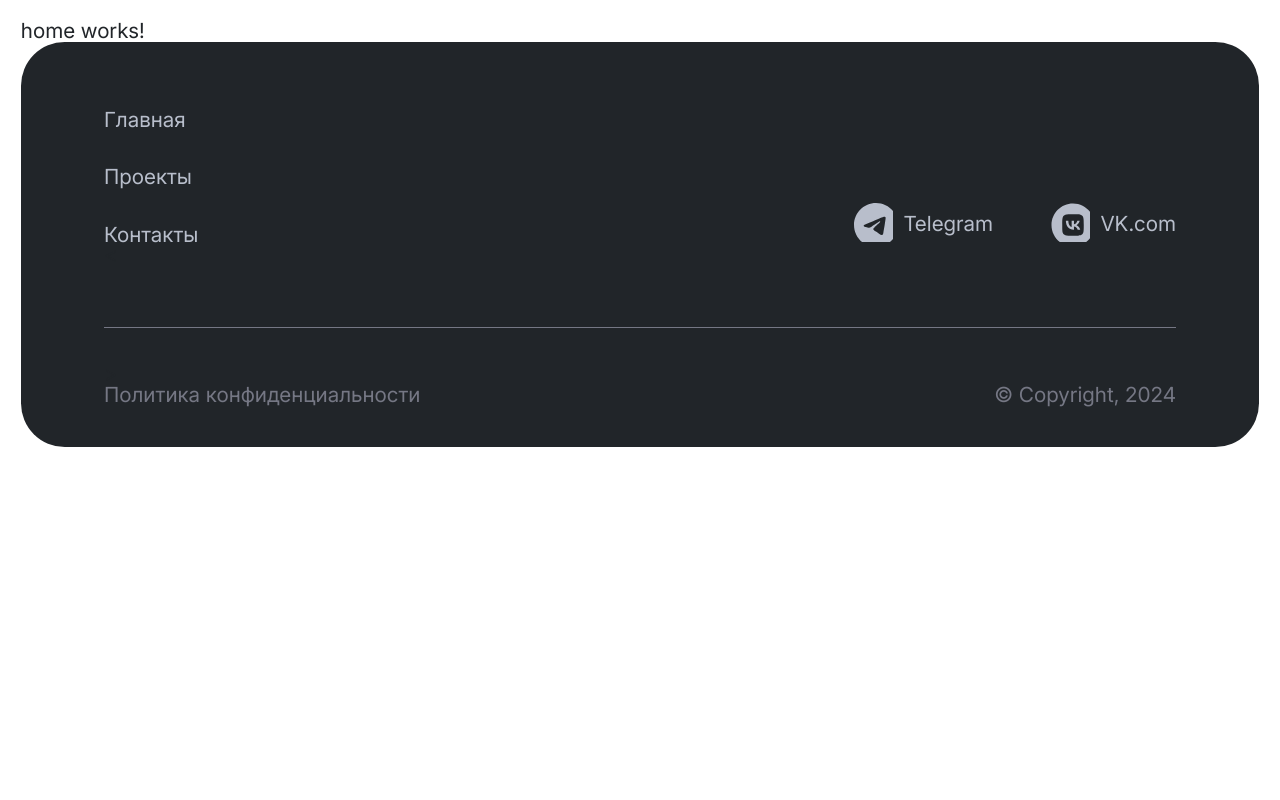
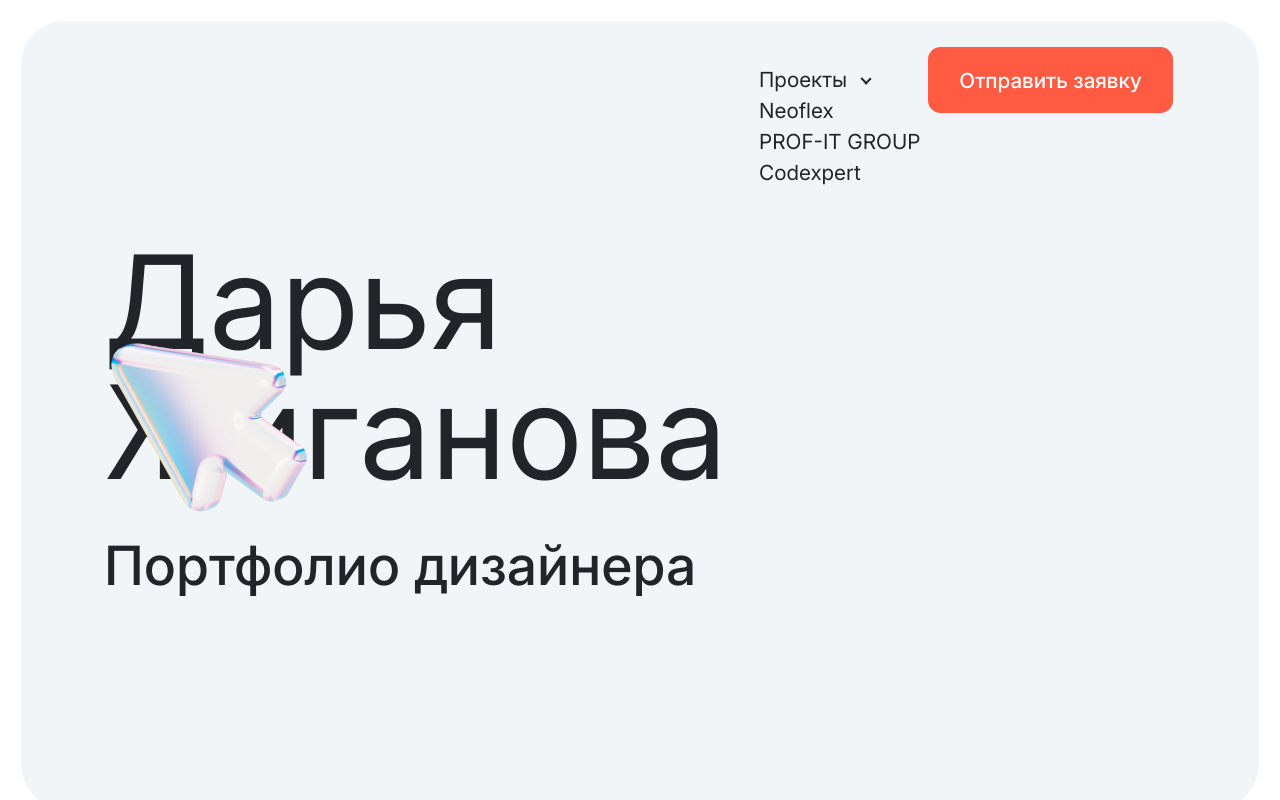
Before and after one commit to Zhiga-noff/dasha-portfolio, an Angular app: page / in a window 1280 px wide. Shown: the top 800 px of the page. Built offline with nearby package versions, Linux system fonts and the light colour scheme.

Commit message:
Сверстал главный блок первой страницы

```diff
--- a/src/app/app.component.html
+++ b/src/app/app.component.html
@@ -1,3 +1,3 @@
-<!--<z-header/>-->
+<z-header/>
 <router-outlet/>
 <z-footer/>
--- a/src/app/app.module.ts
+++ b/src/app/app.module.ts
@@ -6,6 +6,7 @@ import { SharedModule } from './shared/shared.module';
 import { ComponentsModule } from './shared/components/components.module';
 import { FormsModule, ReactiveFormsModule } from '@angular/forms';
 import { HomeComponent } from './pages/home/home.component';
+import { HomeModule } from './pages/home/home.module';
 
 @NgModule({
   declarations: [AppComponent, HomeComponent],
@@ -14,6 +15,7 @@ import { HomeComponent } from './pages/home/home.component';
     AppRoutingModule,
     SharedModule,
     ComponentsModule,
+    HomeModule,
     FormsModule,
     ReactiveFormsModule,
   ],
--- /dev/null
+++ b/src/app/pages/home/components/main/main.component.html
@@ -0,0 +1,9 @@
+<article class="home-main border" #containerElement (mousemove)="moveImage($event)">
+  <div class="home-main__titles">
+    <h1 class="home-main__title">Дарья Жиганова</h1>
+    <h2 class="home-main__subtitle title">Портфолио дизайнера</h2>
+  </div>
+  <div class="home-main__cursor" #cursor>
+    <img src="assets/img/home/cursor.png" alt="cursor">
+  </div>
+</article>
--- /dev/null
+++ b/src/app/pages/home/components/main/main.component.scss
@@ -0,0 +1,33 @@
+@import "../../../../../assets/styles/colors";
+
+.home-main {
+  padding: 10.4rem 4rem;
+  background-color: $lightBack;
+  position: relative;
+  display: flex;
+  align-items: center;
+  justify-content: space-between;
+
+  // .home-main__title
+  &__title {
+    font-size: 6.25rem;
+    margin-bottom: 2rem;
+    max-width: 29.75rem;
+  }
+
+  // .home-main__subtitle
+  &__subtitle {
+  }
+
+  &__cursor {
+    max-width: 11rem;
+    position: absolute;
+
+    img {
+      width: 100%;
+    }
+  }
+}
+
+.title {
+}
--- /dev/null
+++ b/src/app/pages/home/components/main/main.component.ts
@@ -0,0 +1,18 @@
+import { Component, ElementRef, ViewChild } from '@angular/core';
+
+@Component({
+  selector: 'z-main',
+  templateUrl: './main.component.html',
+  styleUrl: './main.component.scss',
+})
+export class MainComponent {
+  @ViewChild('containerElement') container: ElementRef;
+  @ViewChild('cursor') cursor: ElementRef;
+
+  moveImage(e: MouseEvent) {
+    const xPos = e.clientX / this.container.nativeElement.offsetWidth - 0.5;
+    const yPos = e.clientY / this.container.nativeElement.offsetHeight - 0.5;
+
+    this.cursor.nativeElement.style.transform = `translate(${1000 + xPos * -100}px, ${yPos * 150}px)`;
+  }
+}
--- a/src/app/pages/home/home.component.html
+++ b/src/app/pages/home/home.component.html
@@ -1 +1,3 @@
-<p>home works!</p>
+<main>
+  <z-main/>
+</main>
--- a/src/app/shared/components/footer/footer.component.html
+++ b/src/app/shared/components/footer/footer.component.html
@@ -1,4 +1,4 @@
-<footer class="footer">
+<footer class="footer border">
   <nav class="footer__row">
     <ul class="footer__menu">
       <li><a href="#">Главная</a></li>
--- a/src/app/shared/components/footer/footer.component.scss
+++ b/src/app/shared/components/footer/footer.component.scss
@@ -1,7 +1,6 @@
 @import "../../../../assets/styles/colors";
 
 .footer {
-  border-radius: 2.1rem;
   background-color: $text;
   padding: 3.3rem 4rem 2rem;
   // .footer__row
@@ -32,6 +31,7 @@
     display: flex;
     align-items: center;
     column-gap: 2.8rem;
+    margin-right: 3.25rem;
 
     a {
       display: flex;
--- a/src/app/shared/components/header/header.component.html
+++ b/src/app/shared/components/header/header.component.html
@@ -1,4 +1,4 @@
-<header class="header">
+<header class="header border">
   <nav class="header__nav">
     <div class="header__active"
          (click)="callDropMenu()"
--- a/src/app/shared/components/header/header.component.scss
+++ b/src/app/shared/components/header/header.component.scss
@@ -5,7 +5,8 @@
   background-color: $lightBack;
   width: calc(100% - 2rem);
   padding: 1.25rem 4.15rem;
-  border-radius: 2.15rem;
+  z-index: 10;
+
 
   // .header__nav
   &__nav {
--- a/src/styles.scss
+++ b/src/styles.scss
@@ -47,3 +47,12 @@ body {
     background-color: $btnAct;
   }
 }
+
+.title {
+  font-size: 2.6rem;
+  font-weight: 500;
+}
+
+.border {
+  border-radius: 2.15rem;
+}
```
Also changed, not shown: src/app/pages/home/home.module.ts (added, +10 -0 lines).
